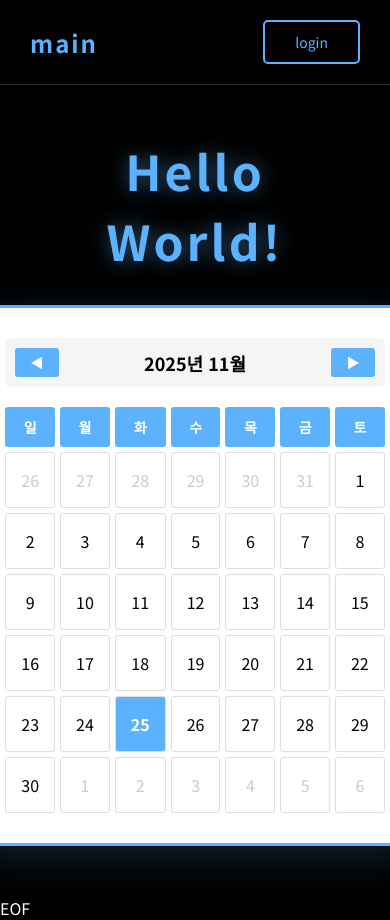
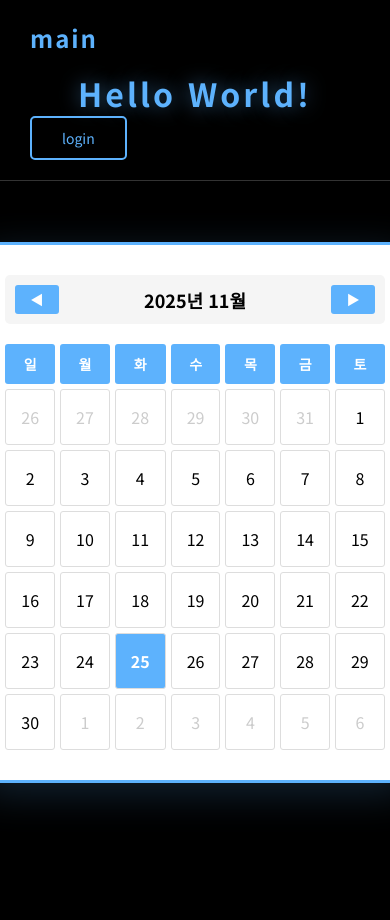
Before and after one commit to rinhye05/gPfls.github.io, a plain HTML site: page index.html in a window 390 px wide. After the commit the page ends 844 px from the top, so only its background shows below. Drawn offline with Linux system fonts and the light colour scheme; a web font is replaced by a local one.

Commit message:
cat delete2

```diff
--- a/index.html
+++ b/index.html
@@ -40,6 +40,21 @@
             letter-spacing: 2px;
         }
 
+        .header-center {
+            position: absolute;
+            left: 50%;
+            transform: translateX(-50%);
+        }
+
+        h1 {
+            font-size: 48px;
+            color: #5db2fd;
+            font-weight: 700;
+            text-shadow: 0 0 20px rgba(93, 178, 253, 0.5);
+            letter-spacing: 3px;
+            margin: 0;
+        }
+
         .login-btn {
             background-color: transparent;
             color: #5db2fd;
@@ -62,22 +77,9 @@
         main {
             flex: 1;
             display: flex;
-            flex-direction: column;
             justify-content: center;
             align-items: center;
             padding: 50px;
-            gap: 30px;
-        }
-
-        h1 {
-            font-size: 72px;
-            color: #5db2fd;
-            font-weight: 700;
-            text-shadow: 0 0 20px rgba(93, 178, 253, 0.5);
-            letter-spacing: 3px;
-            animation: fadeIn 1s ease-in;
-            text-align: center;
-            order: -1;
         }
 
         .content-box {
@@ -270,10 +272,19 @@
         @media (max-width: 768px) {
             header {
                 padding: 20px 30px;
+                flex-wrap: wrap;
+            }
+
+            .header-center {
+                position: static;
+                transform: none;
+                width: 100%;
+                text-align: center;
+                margin-top: 15px;
             }
 
             h1 {
-                font-size: 48px;
+                font-size: 32px;
             }
 
             .content-box {
@@ -285,12 +296,13 @@
 <body>
     <header>
         <div class="logo">main</div>
+        <div class="header-center">
+            <h1>Hello World!</h1>
+        </div>
         <button class="login-btn" onclick="openModal()">login</button>
     </header>
 
     <main>
-        <h1>Hello World!</h1>
-
         <div class="content-box">
             <div class="calendar">
                 <div class="calendar-header">
@@ -421,4 +433,3 @@
     </script>
 </body>
 </html>
-EOF
```
